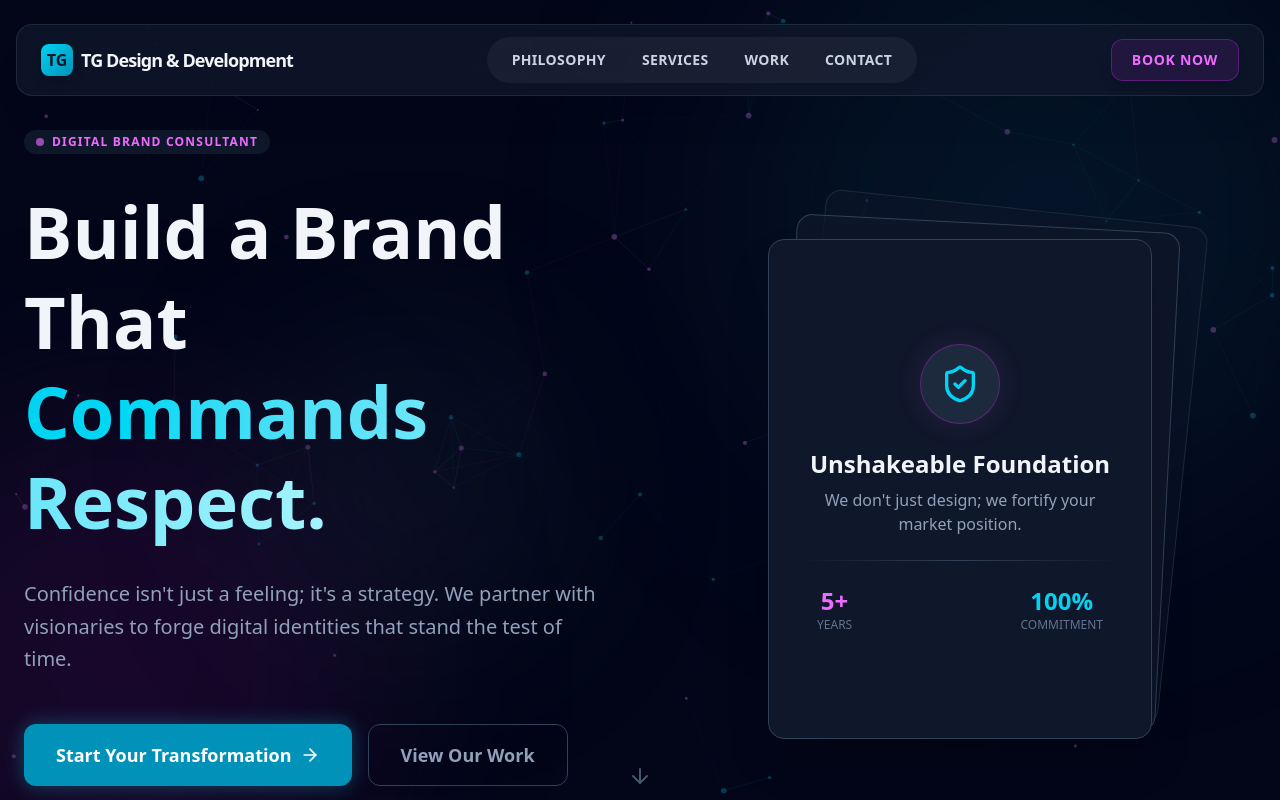
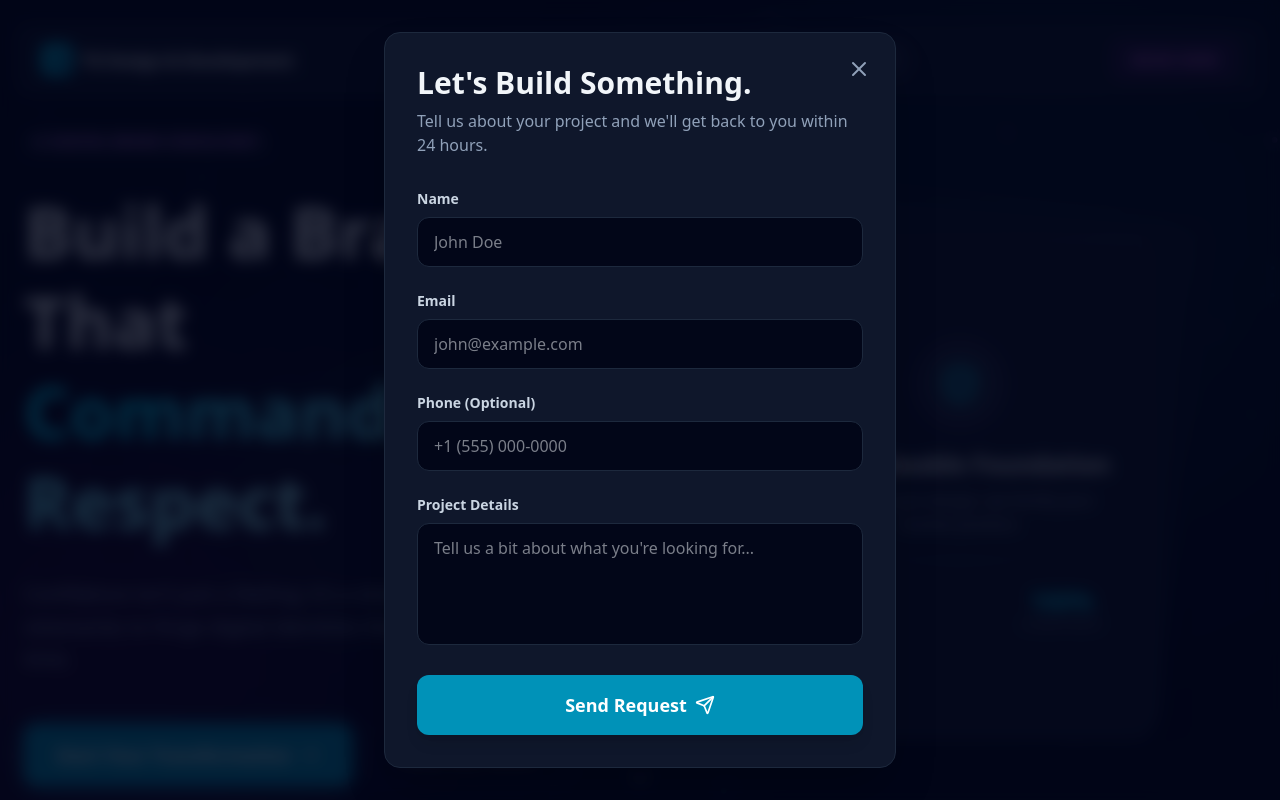
Before and after one commit to tgrinstead3d/tgddio, a React (Vite) app: page / in a window 1280 px wide. Both pictures are taken after a click on the button "BOOK NOW". Shown: the top 800 px of the page. Built offline with nearby package versions, Linux system fonts and the light colour scheme.

Commit message:
card change

```diff
--- a/src/App.jsx
+++ b/src/App.jsx
@@ -20,12 +20,14 @@ import {
   X
 } from 'lucide-react';
 import React, { useEffect, useState } from 'react';
+import BookingModal from './BookingModal';
 import HeroBackground from './HeroBackground';
 
 const App = () => {
   const [isScrolled, setIsScrolled] = useState(false);
   const [isMobileMenuOpen, setIsMobileMenuOpen] = useState(false);
   const [isManifestoOpen, setIsManifestoOpen] = useState(false);
+  const [isBookingOpen, setIsBookingOpen] = useState(false);
 
   // Handle scroll effects for navbar styling changes
   useEffect(() => {
@@ -137,7 +139,10 @@ const App = () => {
 
           {/* Right Side Actions (CTA) */}
           <div className="hidden lg:flex items-center gap-4 shrink-0">
-            <button className={`px-5 py-2.5 border border-fuchsia-500/30 bg-fuchsia-500/10 text-fuchsia-400 hover:bg-fuchsia-500/20 rounded-xl transition-all duration-300 text-sm font-bold uppercase tracking-wider shadow-lg cursor-pointer`}>
+            <button
+              onClick={() => setIsBookingOpen(true)}
+              className={`px-5 py-2.5 border border-fuchsia-500/30 bg-fuchsia-500/10 text-fuchsia-400 hover:bg-fuchsia-500/20 rounded-xl transition-all duration-300 text-sm font-bold uppercase tracking-wider shadow-lg cursor-pointer`}
+            >
               Book Now
             </button>
           </div>
@@ -191,7 +196,13 @@ const App = () => {
 
           <div className="w-16 h-1 bg-slate-200 rounded-full my-4"></div>
 
-          <button className="w-full py-4 bg-cyan-600 text-white text-xl font-bold rounded-2xl hover:bg-cyan-500 shadow-xl shadow-cyan-500/20 transition-all">
+          <button
+            onClick={() => {
+              setIsMobileMenuOpen(false);
+              setIsBookingOpen(true);
+            }}
+            className="w-full py-4 bg-cyan-600 text-white text-xl font-bold rounded-2xl hover:bg-cyan-500 shadow-xl shadow-cyan-500/20 transition-all"
+          >
             Book Consultation
           </button>
 
@@ -230,7 +241,10 @@ const App = () => {
             </p>
 
             <div className="flex flex-col sm:flex-row gap-4 pt-4">
-              <button className="px-8 py-4 bg-cyan-600 hover:bg-cyan-500 text-white rounded-xl font-bold text-lg transition-all shadow-[0_0_20px_rgba(34,211,238,0.3)] flex items-center justify-center gap-2 group">
+              <button
+                onClick={() => setIsBookingOpen(true)}
+                className="px-8 py-4 bg-cyan-600 hover:bg-cyan-500 text-white rounded-xl font-bold text-lg transition-all shadow-[0_0_20px_rgba(34,211,238,0.3)] flex items-center justify-center gap-2 group"
+              >
                 Start Your Transformation
                 <ArrowRight className="group-hover:translate-x-1 transition-transform" size={20} />
               </button>
@@ -441,14 +455,22 @@ const App = () => {
                 desc: "A laser etching and customization service.",
                 image: "/laserpro_studio.jpeg",
                 link: "https://www.laserprostudio.com"
+              },
+              {
+                title: "SNS Mobile Detailing",
+                category: "Mobile Automotive Detailing",
+                desc: "Mobile automotive detailing business taking great pride in their work and community.",
+                image: "https://images.unsplash.com/photo-1601362840469-51e4d8d58785?auto=format&fit=crop&q=80&w=2070",
+                link: "#"
               }
             ].map((project, idx) => (
               <a
                 key={idx}
                 href={project.link}
-                target="_blank"
-                rel="noopener noreferrer"
-                className={`group relative rounded-2xl overflow-hidden shadow-lg cursor-pointer block`}
+                target={project.link === '#' ? '_self' : '_blank'}
+                rel={project.link === '#' ? '' : 'noopener noreferrer'}
+                onClick={(e) => project.link === '#' && e.preventDefault()}
+                className={`group relative rounded-2xl overflow-hidden shadow-lg ${project.link === '#' ? 'cursor-default' : 'cursor-pointer'} block`}
               >
                 {/* Project Image */}
                 <div className="absolute inset-0">
@@ -463,6 +485,13 @@ const App = () => {
                 {/* Abstract Pattern Overlay */}
                 <div className="absolute inset-0 opacity-20 mix-blend-overlay bg-[radial-gradient(circle_at_center,_var(--tw-gradient-stops))] from-white to-transparent"></div>
 
+                {project.link === '#' ? (
+                  <div className="relative h-96 p-8 flex items-center justify-center">
+                    <div className="text-3xl md:text-4xl font-bold text-white uppercase tracking-widest border-4 border-white/20 p-6 rounded-xl backdrop-blur-sm">
+                      Coming Soon
+                    </div>
+                  </div>
+                ) : (
                   <div className="relative h-96 p-8 flex flex-col justify-end">
                     <div className={`transform transition-all duration-500 translate-y-4 group-hover:translate-y-0`}>
                       <div className="inline-block px-3 py-1 bg-white/20 backdrop-blur-md rounded-full text-white text-xs font-bold uppercase tracking-wider mb-4 border border-white/30">
@@ -478,6 +507,7 @@ const App = () => {
                       </div>
                     </div>
                   </div>
+                )}
               </a>
             ))}
           </div>
@@ -505,11 +535,17 @@ const App = () => {
               You bring the vision. We bring the strategy and design to make it unshakeable. Let's partner up.
             </p>
             <div className="flex flex-col sm:flex-row justify-center gap-4">
-              <a href="mailto:tyler@tgdesign.io" className="px-8 py-4 bg-cyan-600 hover:bg-cyan-500 text-white rounded font-bold text-lg transition-all shadow-lg flex items-center justify-center gap-2">
+              <button
+                onClick={() => setIsBookingOpen(true)}
+                className="px-8 py-4 bg-cyan-600 hover:bg-cyan-500 text-white rounded font-bold text-lg transition-all shadow-lg flex items-center justify-center gap-2"
+              >
                 <Mail size={20} />
                 Start a Project
-              </a>
-              <button className={`px-8 py-4 bg-slate-800 hover:bg-slate-700 ${theme.text} rounded font-bold text-lg transition-all flex items-center justify-center gap-2`}>
+              </button>
+              <button
+                onClick={() => setIsBookingOpen(true)}
+                className={`px-8 py-4 bg-slate-800 hover:bg-slate-700 ${theme.text} rounded font-bold text-lg transition-all flex items-center justify-center gap-2`}
+              >
                 Schedule a Call
               </button>
             </div>
@@ -556,6 +592,8 @@ const App = () => {
           </div>
         </div>
       )}
+
+      <BookingModal isOpen={isBookingOpen} onClose={() => setIsBookingOpen(false)} />
 
       {/* Footer */}
       <footer className="bg-slate-950 border-slate-900 border-t py-12 px-6 transition-colors duration-500">
--- /dev/null
+++ b/src/BookingModal.jsx
@@ -0,0 +1,90 @@
+import { Send, X } from 'lucide-react';
+import React from 'react';
+
+const BookingModal = ({ isOpen, onClose }) => {
+  if (!isOpen) return null;
+
+  const handleSubmit = (e) => {
+    e.preventDefault();
+    // Placeholder for future database integration
+    alert("Thanks for your interest! We'll be in touch soon.");
+    onClose();
+  };
+
+  return (
+    <div className="fixed inset-0 z-[60] flex items-center justify-center p-4">
+      <div
+        className="absolute inset-0 bg-slate-950/80 backdrop-blur-sm transition-opacity"
+        onClick={onClose}
+      ></div>
+      <div className="relative w-full max-w-lg bg-slate-900 rounded-2xl shadow-2xl border border-slate-800 p-8 animate-fade-in">
+        <button
+          onClick={onClose}
+          className="absolute top-4 right-4 p-2 rounded-full hover:bg-slate-800 text-slate-400 hover:text-slate-200 transition-colors"
+        >
+          <X size={24} />
+        </button>
+
+        <div className="mb-8">
+          <h2 className="text-3xl font-bold text-slate-100 mb-2">Let's Build Something.</h2>
+          <p className="text-slate-400">Tell us about your project and we'll get back to you within 24 hours.</p>
+        </div>
+
+        <form onSubmit={handleSubmit} className="space-y-6">
+          <div>
+            <label htmlFor="name" className="block text-sm font-bold text-slate-300 mb-2">Name</label>
+            <input
+              type="text"
+              id="name"
+              required
+              className="w-full bg-slate-950 border border-slate-800 rounded-xl px-4 py-3 text-slate-100 focus:outline-none focus:border-cyan-500 focus:ring-1 focus:ring-cyan-500 transition-all"
+              placeholder="John Doe"
+            />
+          </div>
+
+          <div>
+            <label htmlFor="email" className="block text-sm font-bold text-slate-300 mb-2">Email</label>
+            <input
+              type="email"
+              id="email"
+              required
+              className="w-full bg-slate-950 border border-slate-800 rounded-xl px-4 py-3 text-slate-100 focus:outline-none focus:border-cyan-500 focus:ring-1 focus:ring-cyan-500 transition-all"
+              placeholder="john@example.com"
+            />
+          </div>
+
+          <div>
+            <label htmlFor="phone" className="block text-sm font-bold text-slate-300 mb-2">Phone (Optional)</label>
+            <input
+              type="tel"
+              id="phone"
+              className="w-full bg-slate-950 border border-slate-800 rounded-xl px-4 py-3 text-slate-100 focus:outline-none focus:border-cyan-500 focus:ring-1 focus:ring-cyan-500 transition-all"
+              placeholder="+1 (555) 000-0000"
+            />
+          </div>
+
+          <div>
+            <label htmlFor="details" className="block text-sm font-bold text-slate-300 mb-2">Project Details</label>
+            <textarea
+              id="details"
+              rows="4"
+              required
+              className="w-full bg-slate-950 border border-slate-800 rounded-xl px-4 py-3 text-slate-100 focus:outline-none focus:border-cyan-500 focus:ring-1 focus:ring-cyan-500 transition-all resize-none"
+              placeholder="Tell us a bit about what you're looking for..."
+            ></textarea>
+          </div>
+
+          <button
+            type="submit"
+            className="w-full py-4 bg-cyan-600 hover:bg-cyan-500 text-white rounded-xl font-bold text-lg transition-all shadow-lg flex items-center justify-center gap-2 group"
+          >
+            Send Request
+            <Send size={20} className="group-hover:translate-x-1 transition-transform" />
+          </button>
+        </form>
+      </div>
+    </div>
+  );
+};
+
+export default BookingModal;
```
Lines whose indentation alone changed are shown as unchanged.
